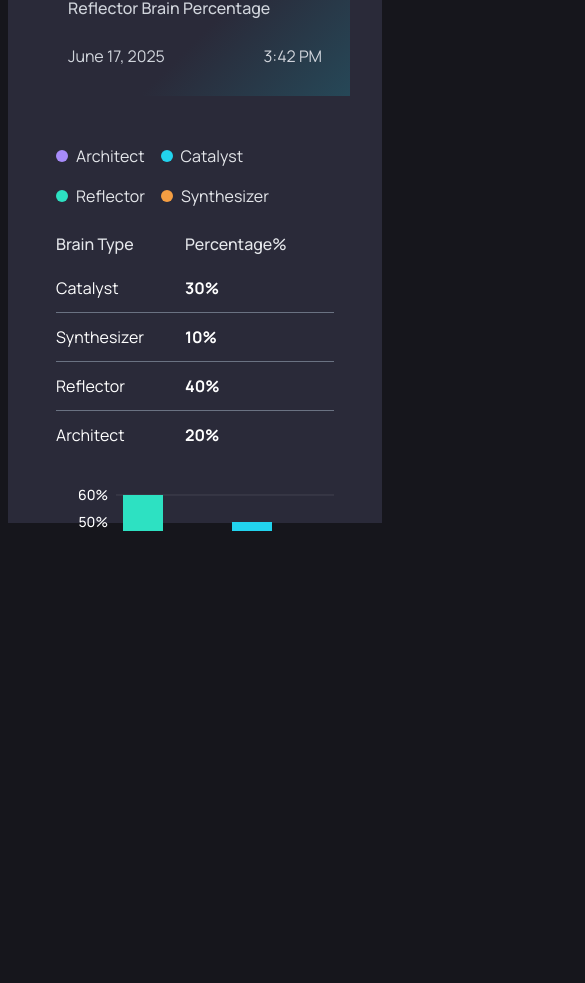
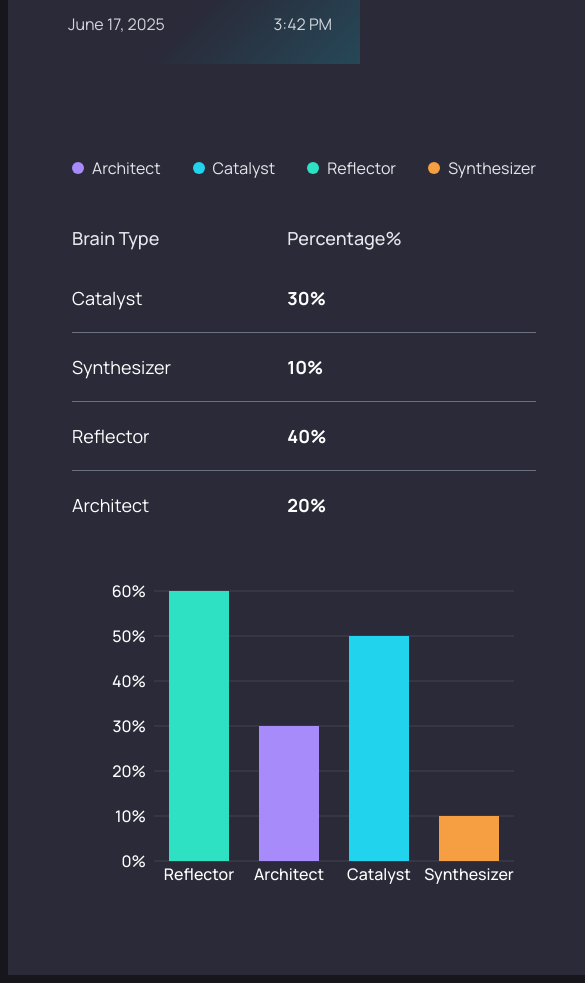
Before and after one commit to adnan-aadi7/Aneuro-Website, a React (Vite) app in the folder frontend/: page /quiz-details in a window 390 px wide. Shown: the part 880-1863 px from the top of the page, 585 px wide, since content can reach past the window. Before the commit the page ends 1411 px from the top, so only its background shows below. Built offline with nearby package versions, Linux system fonts and the light colour scheme.

Commit message:
fix layout

```diff
--- a/frontend/src/client/components/analyticsOverview/details/DetailsChart.jsx
+++ b/frontend/src/client/components/analyticsOverview/details/DetailsChart.jsx
@@ -31,11 +31,11 @@ const tableRows = [
 ];
 
 const DetailsChart = () => (
-  <div className="flex flex-col md:flex-row gap-4 md:gap-8 w-full mt-8 md:mt-15 bg-[#2A2A39] p-4 md:p-8">
+  <div className="flex flex-col md:flex-row gap-8 w-full mt-15 bg-[#2A2A39] p-8">
     {/* Left: Legend and Table */}
-    <div className="flex-1 min-w-[220px] md:min-w-[320px] max-w-lg">
+    <div className="flex-1 min-w-[320px] max-w-lg">
       {/* Legend */}
-      <div className="flex flex-wrap gap-4 md:gap-8 mb-4 md:mb-8">
+      <div className="flex gap-8 mb-8">
         {legend.map((item) => (
           <div key={item.label} className="flex items-center gap-2">
             <span
@@ -47,11 +47,11 @@ const DetailsChart = () => (
         ))}
       </div>
       {/* Table */}
-      <table className="w-full text-left mt-2 md:mt-4">
+      <table className="w-full text-left mt-4">
         <thead>
-          <tr className="text-gray-200 text-base md:text-lg">
-            <th className="py-2 md:py-3 font-medium">Brain Type</th>
-            <th className="py-2 md:py-3 font-medium">Percentage%</th>
+          <tr className="text-gray-200 text-lg">
+            <th className="py-3 font-medium">Brain Type</th>
+            <th className="py-3 font-medium">Percentage%</th>
           </tr>
         </thead>
         <tbody>
@@ -60,10 +60,10 @@ const DetailsChart = () => (
               key={row.type}
               className="border-b border-gray-500 last:border-b-0"
             >
-              <td className="py-3 md:py-5 text-white text-base md:text-lg font-normal">
+              <td className="py-5 text-white text-lg font-normal">
                 {row.type}
               </td>
-              <td className="py-3 md:py-5 text-white text-base md:text-lg font-bold">
+              <td className="py-5 text-white text-lg font-bold">
                 {row.percent}%
               </td>
             </tr>
@@ -72,9 +72,10 @@ const DetailsChart = () => (
       </table>
     </div>
     {/* Right: Bar Chart */}
-    <div className="flex-1 min-w-[220px] md:min-w-[320px] flex items-center justify-center h-[260px] md:h-[340px]">
-      <ResponsiveContainer width="100%" height="100%" aspect={1.2}>
+    <div className="flex-1 min-w-[320px] flex items-center justify-center">
       <BarChart
+        width={420}
+        height={340}
         data={data}
         className="bg-transparent"
         margin={{ left: 0, right: 0, top: 20, bottom: 20 }}
@@ -86,25 +87,24 @@ const DetailsChart = () => (
         />
         <XAxis
           dataKey="name"
-            tick={{ fill: "#fff", fontSize: 14, fontWeight: 500 }}
+          tick={{ fill: "#fff", fontSize: 16, fontWeight: 500 }}
           axisLine={false}
           tickLine={false}
         />
         <YAxis
-            tick={{ fill: "#fff", fontSize: 14, fontWeight: 500 }}
+          tick={{ fill: "#fff", fontSize: 16, fontWeight: 500 }}
           axisLine={false}
           tickLine={false}
           domain={[0, 60]}
           ticks={[0, 10, 20, 30, 40, 50, 60]}
           tickFormatter={(v) => `${v}%`}
         />
-          <Bar dataKey="value" barSize={40} isAnimationActive={false}>
+        <Bar dataKey="value" barSize={60} isAnimationActive={false}>
           {data.map((entry, idx) => (
             <Cell key={`cell-bar-${idx}`} fill={entry.color} />
           ))}
         </Bar>
       </BarChart>
-      </ResponsiveContainer>
     </div>
   </div>
 );
--- a/frontend/src/client/components/analyticsOverview/individualQuizSubmissions/Table.jsx
+++ b/frontend/src/client/components/analyticsOverview/individualQuizSubmissions/Table.jsx
@@ -26,7 +26,7 @@ const Table = () => {
   const navigate = useNavigate();
   return (
     <div className="overflow-x-auto  bg-[#232432] mt-10">
-      <table className="w-full text-left">
+      <table className="min-w-full text-left">
         <thead>
           <tr className="text-gray-300 text-sm border-b border-gray-600">
             <th className="py-4 px-4 font-medium">
--- a/frontend/src/client/layout/header.jsx
+++ b/frontend/src/client/layout/header.jsx
@@ -17,7 +17,6 @@ const Header = ({ onHamburgerClick }) => {
           aria-label="Open sidebar menu"
         >
           <svg
-            className="w-5 h-5 lg:w-6 lg:h-6"
             width="24"
             height="24"
             fill="none"
@@ -37,7 +36,7 @@ const Header = ({ onHamburgerClick }) => {
             className="flex items-center gap-2 text-gray-300  transition-colors"
             onClick={() => navigate(-1)}
           >
-            <ArrowLeft className="w-4 h-4 lg:w-5 lg:h-5" />
+            <ArrowLeft size={20} />
             <span className="text-sm font-medium">Back</span>
           </button>
         )}
@@ -47,12 +46,12 @@ const Header = ({ onHamburgerClick }) => {
       <div className="flex items-center gap-3">
         {/* Profile Icon */}
         <button className="p-3 rounded-lg hover:bg-gray-700  transition-colors border border-gray-400 cursor-pointer">
-          <User className="text-gray-300 w-3 h-3 lg:w-5 lg:h-5" />
+          <User size={18} className="text-gray-300" />
         </button>
 
         {/* Notification Bell with badge */}
         <button className="p-3 rounded-lg  = transition-colors relative border border-gray-400 hover:bg-gray-700 cursor-pointer">
-          <Bell className="text-gray-300 w-3 h-3 lg:w-5 lg:h-5" />
+          <Bell size={18} className="text-gray-300" />
           <span className="absolute -top-1 -right-1 bg-red-500 text-white text-xs rounded-full w-5 h-5 flex items-center justify-center ">
             1
           </span>
```
Lines whose indentation alone changed are shown as unchanged.
